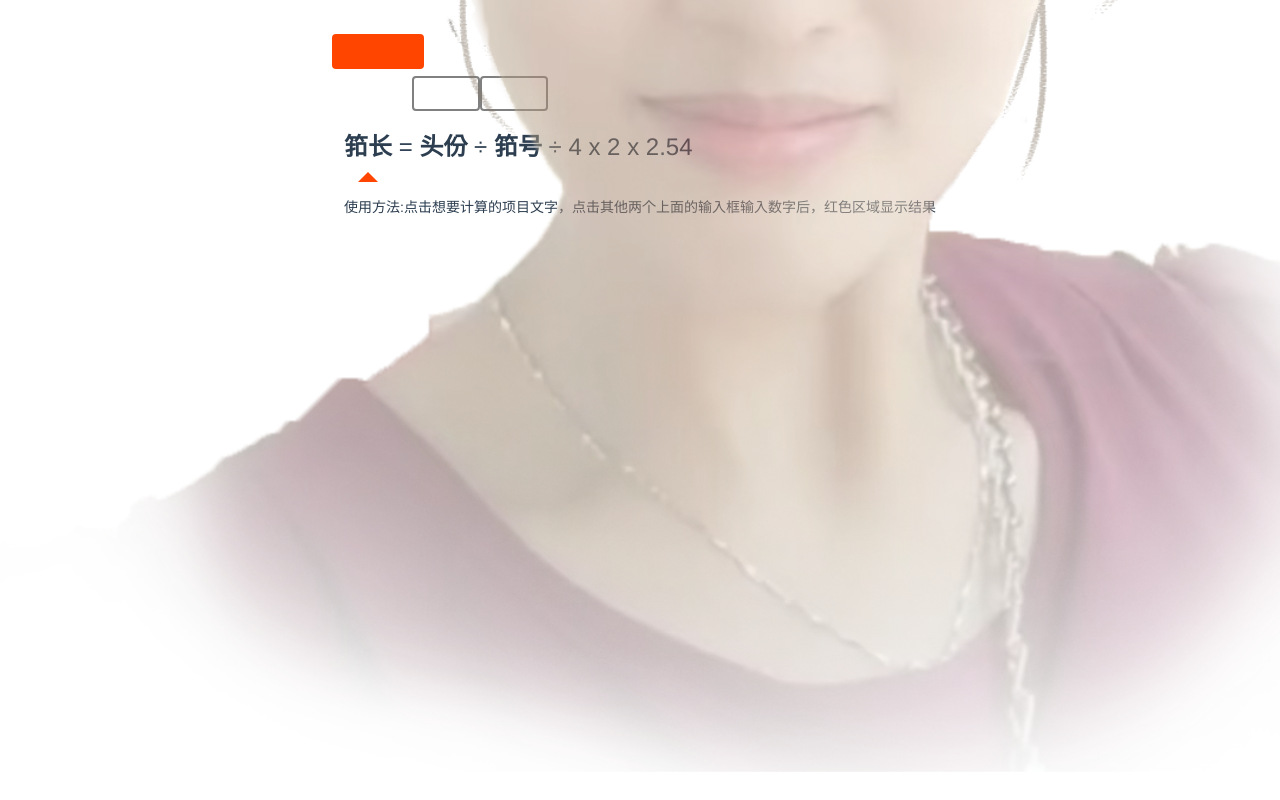
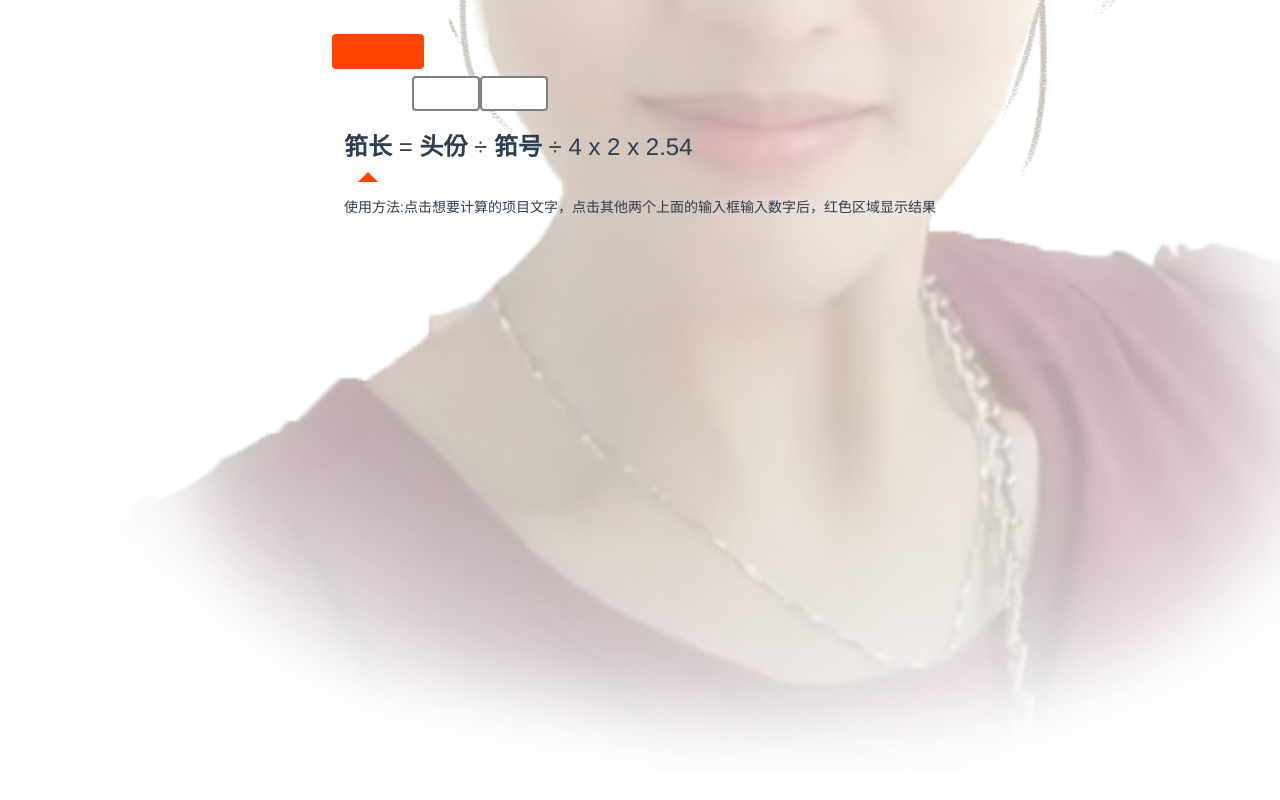
Before and after one commit to StreakingMan/project-for-mom, a Vue app: page / in a window 1280 px wide. Built offline with nearby package versions, Linux system fonts and the light colour scheme.

Commit message:
chore: 图片调整

```diff
--- a/src/components/Calc.vue
+++ b/src/components/Calc.vue
@@ -115,7 +115,8 @@ export default {
     right: 0;
     bottom: -50px;
     width: 100%;
-    opacity: 0.5;
+    opacity: 0.45;
+    z-index: -1;
   }
 
 }
```
Also changed, not shown: src/assets/avatar_mom.png.
